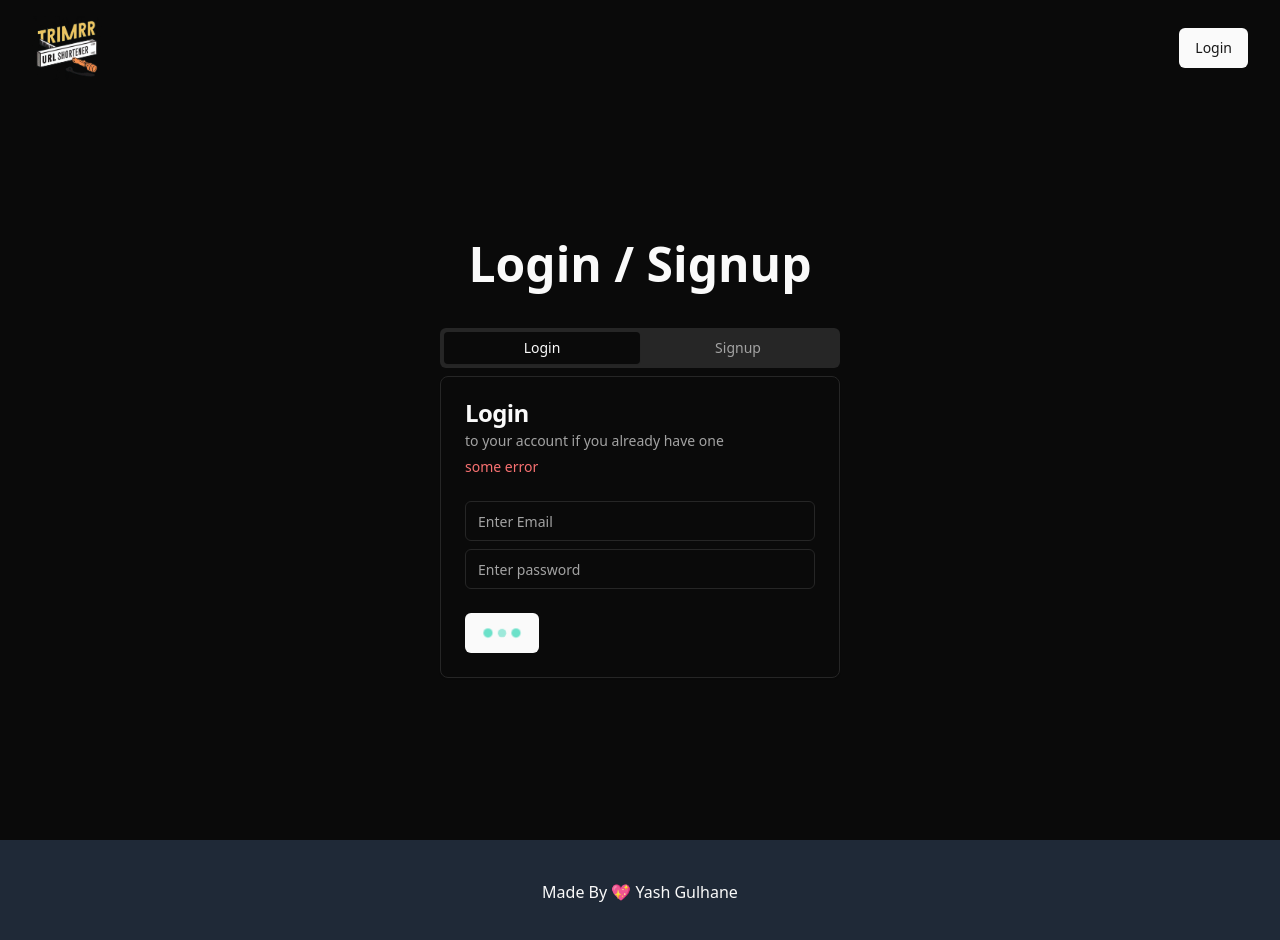
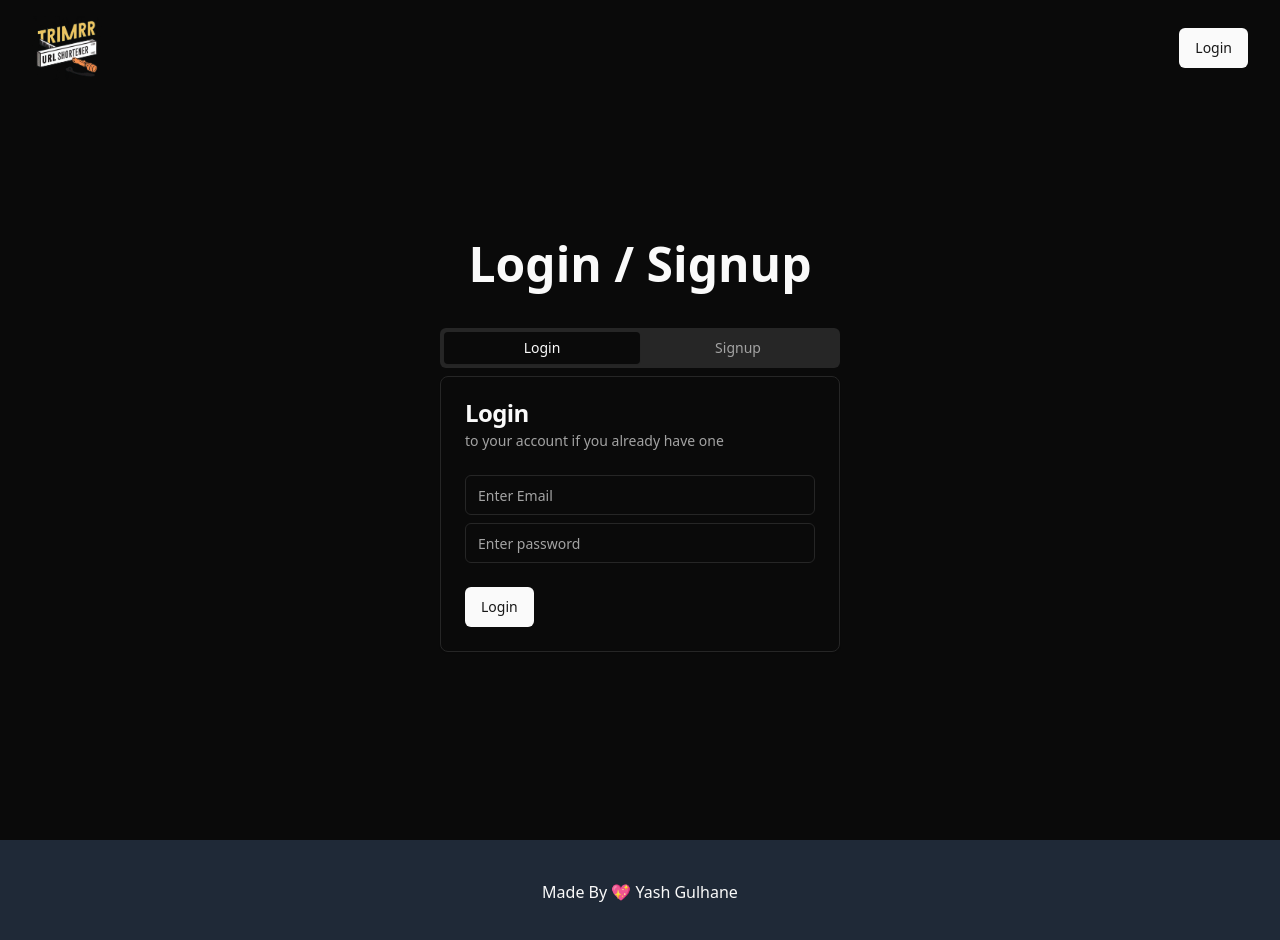
Before and after one commit to gulhaneyash1411/Url_Shortner, a React (Vite) app: page /auth in a window 1280 px wide. Shown: the top 940 px of the page. Built offline with nearby package versions, Linux system fonts and the light colour scheme.

Commit message:
useFetch Custom Hook

```diff
--- a/src/components/login.jsx
+++ b/src/components/login.jsx
@@ -3,8 +3,11 @@ import { Input } from "./ui/input";
 import { Button } from "./ui/button";
 import { BeatLoader } from "react-spinners";
 import Error from "./error";
-import { useState } from "react";
+import { useEffect, useState } from "react";
 import * as Yup from 'yup';
+import useFetch from "@/hooks/use-fetch";
+import { login } from "@/db/apiAuth";
+import { useNavigate, useSearchParams } from "react-router-dom";
 
 const Login = () => {
 
@@ -14,6 +17,10 @@ const Login = () => {
         password:""
     });
 
+    const navigate = useNavigate();
+    let [searchParams] = useSearchParams();
+    const longLink = searchParams.get("createNew");
+
     const handleInputChange = (e) => {
         const {name, value} = e.target;
         setformData((prevState) => ({
@@ -22,6 +29,14 @@ const Login = () => {
         }))
     }
 
+    // const {data, error, loading, fn: fnLogin} = useFetch(login, formData)
+    const { data, error, loading, fn: fnLogin } = useFetch(() => login(formData.email, formData.password));
+
+    useEffect(() => {
+        if (error === null && data){
+            navigate(`/dashboard?${longLink ? `createNew=${longLink}`: ""}`);
+        }
+    }, [data, error]);
     const handleLogin = async() => {
         setErrors([])
         try {
@@ -36,6 +51,9 @@ const Login = () => {
 
             await schema.validate(formData,{abortEarly:false})
             // api call
+
+            await fnLogin();
+
         } catch (e) {
             const newErrors = {};
 
@@ -54,7 +72,7 @@ const Login = () => {
             <CardDescription>
                 to your account if you already have one
             </CardDescription>
-                <Error message={"some error"}/>
+                {error && <Error message={error.message} />}
         </CardHeader>
         <CardContent className="space-y-2">
             <div className="space-y-1">
@@ -78,7 +96,7 @@ const Login = () => {
         </CardContent>
         <CardFooter>
             <Button onClick={handleLogin}>
-                {true? <BeatLoader size={10} color="#36d7b7"/>:"Login"}
+                {loading ? <BeatLoader size={10} color="#36d7b7"/>:"Login"}
 
             </Button>
         </CardFooter>
--- a/src/db/supabase.js
+++ b/src/db/supabase.js
@@ -1,7 +1,7 @@
 import { createClient } from '@supabase/supabase-js';
 
 export const supabaseUrl = import.meta.env.VITE_SUPABASE_URL;
-const supabaseKey = import.meta.env.VITE_SUPABASE_ANON_KEY;
+const supabaseKey = import.meta.env.VITE_SUPABASE_KEY;
 const supabase = createClient(supabaseUrl, supabaseKey);
 
 export default supabase
--- /dev/null
+++ b/src/hooks/use-fetch.jsx
@@ -0,0 +1,24 @@
+import {useState} from "react";
+
+const useFetch = (cb, options = {}) => {
+  const [data, setData] = useState(null);
+  const [loading, setLoading] = useState(null);
+  const [error, setError] = useState(null);
+
+  const fn = async (...args) => {
+    setLoading(true);
+    setError(null);
+    try {
+      const response = await cb(options, ...args);
+      setData(response);
+    } catch (error) {
+      setError(error);
+    } finally {
+      setLoading(false);
+    }
+  };
+
+  return {data, loading, error, fn};
+};
+
+export default useFetch;
```
Also changed, not shown: 1 other file (tests, documents, lock files or other folders).
